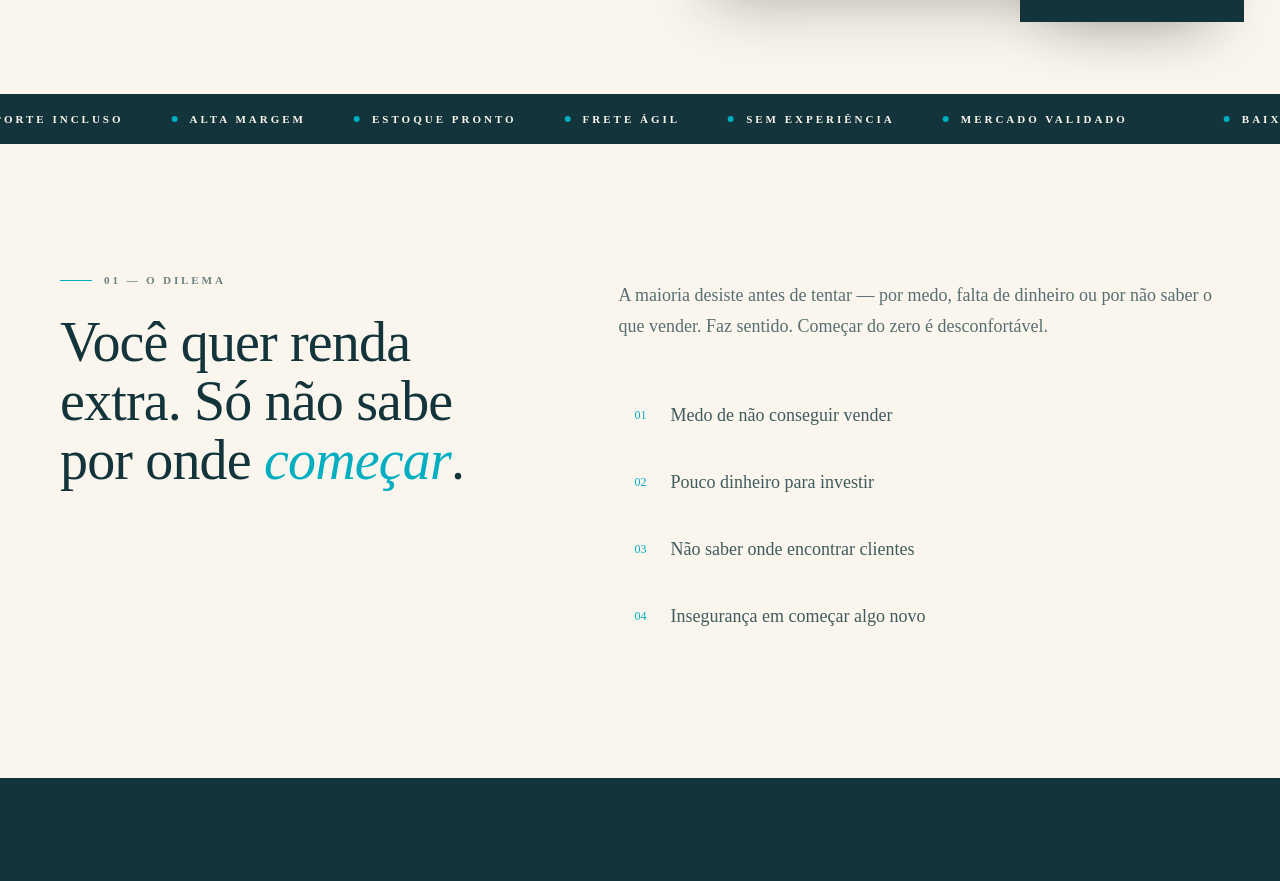
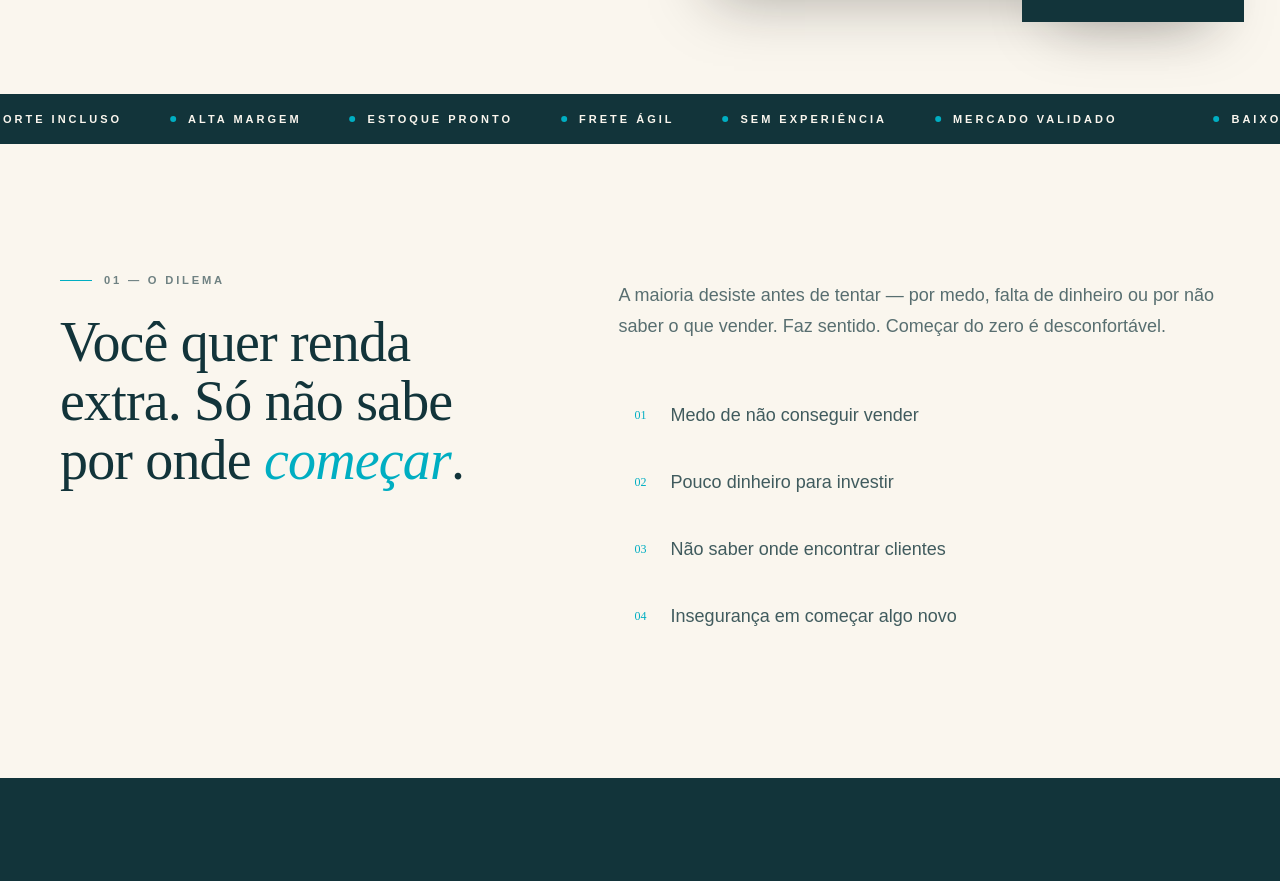
Before and after one commit to andrebastelli/cirulli-atacado-iniciantes, a React (Vite) app: page / in a window 1280 px wide. Shown: the part 940-1821 px from the top of the page. Built offline with nearby package versions, Linux system fonts and the light colour scheme; no server answers; a web font is replaced by a local one.

Commit message:
feat: update font family and correct typo in Tailwind config

```diff
--- a/src/index.css
+++ b/src/index.css
@@ -7,12 +7,12 @@
   body {
     background-color: #faf6ee;
     color: #171411;
-    font-family: "Montserrat";
+    font-family: "Montserrat", sans-serif;
     -webkit-font-smoothing: antialiased;
     text-rendering: optimizeLegibility;
   }
   h1, h2, h3, h4 {
-    font-family: "Montserrat";
+    font-family: "Montserrat", sans-serif;
     letter-spacing: -0.015em;
     font-weight: 500;
   }
--- a/tailwind.config.ts
+++ b/tailwind.config.ts
@@ -11,8 +11,8 @@ const config: Config = {
         azul: "#007c8a",
       },
       fontFamily: {
-        sans: ["Monteserrat"],
-        display: ["Monteserrat"],
+        sans: ["Montserrat"],
+        display: ["Montserrat"],
       },
       boxShadow: {
         elegant: "0 30px 60px -30px rgba(23,20,17,0.35)",
```
